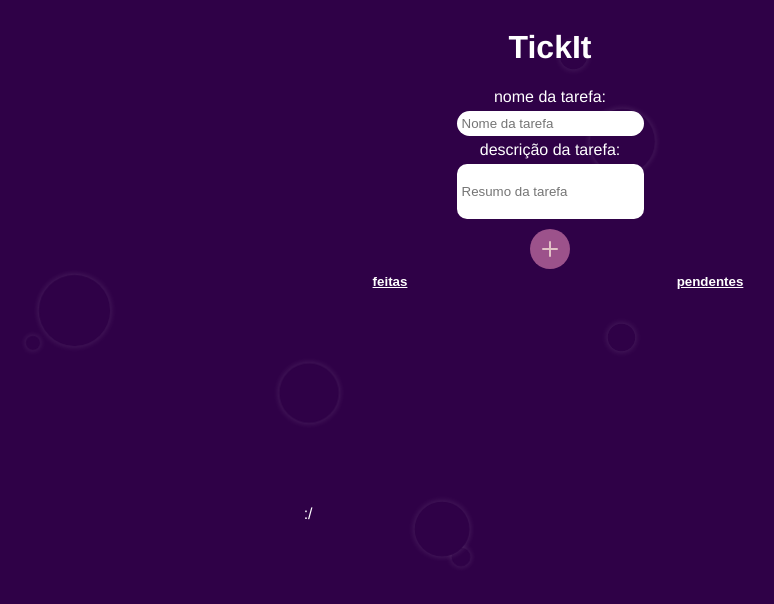
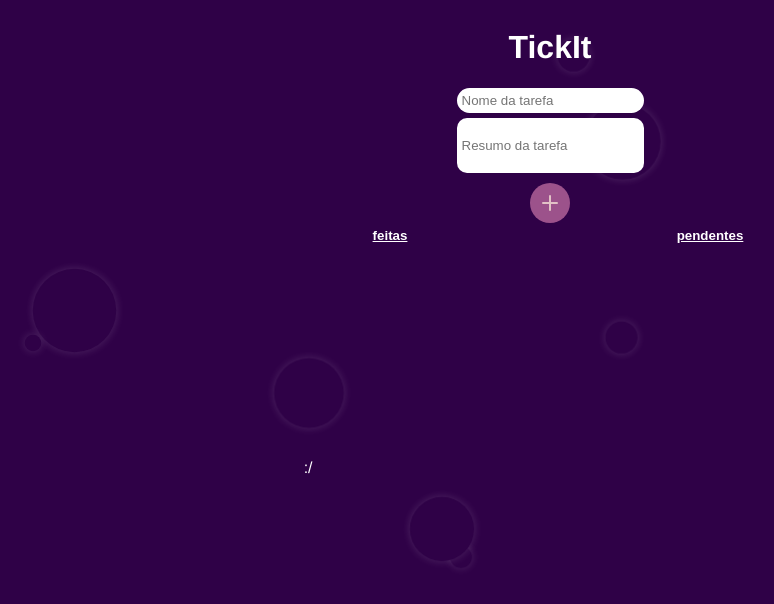
Before and after one commit to Daniel13s/TickIt, a React (Vite) app: page / in a window 1280 px wide. Shown: the top 604 px of the page, without its empty margins (90-864 px from the left). Built offline with nearby package versions, Linux system fonts and the light colour scheme.

Commit message:
Update Home.tsx

```diff
--- a/src/pages/Home.tsx
+++ b/src/pages/Home.tsx
@@ -38,10 +38,8 @@ const Home = () => {
         <div>
             <h1>TickIt</h1>
             <form>
-                <label>nome da tarefa:</label>
-                <input onChange={(e) => setNameTask(e.target.value)} type="text" placeholder="Nome da tarefa" value={nameTask} />
-                <label>descrição da tarefa:</label>
-                <input onChange={(e) => setResumeTask(e.target.value)} id="description" type="text" placeholder="Resumo da tarefa" value={resumeTask} />
+                <input onChange={(e) => setNameTask(e.target.value)} type="text" aria-label="Nome da tarefa" placeholder="Nome da tarefa" value={nameTask} />
+                <input onChange={(e) => setResumeTask(e.target.value)} id="description" type="text" aria-label="Resumo da tarefa" placeholder="Resumo da tarefa" value={resumeTask} />
             </form>
             <button onClick={addNewTask}><Plus /></button>
             {loading ? <Loading /> : <TaskArea />}
```
